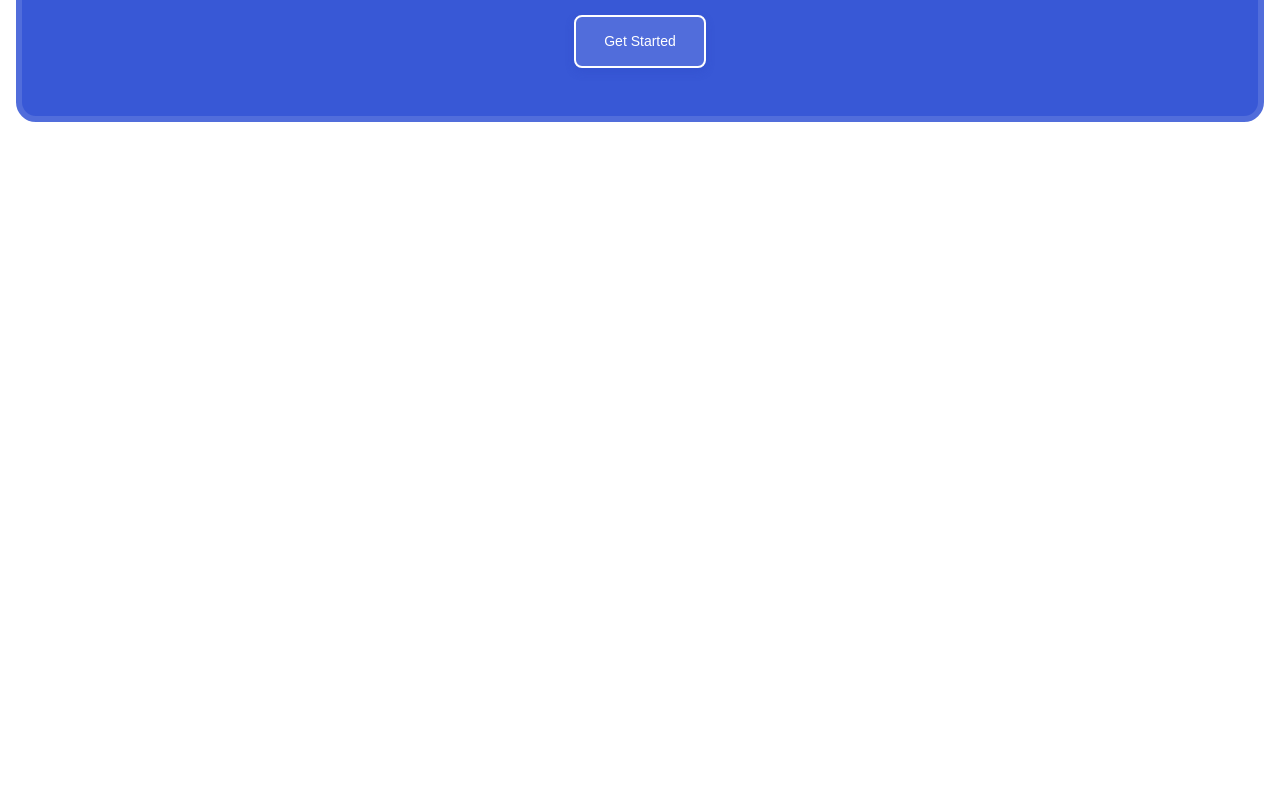
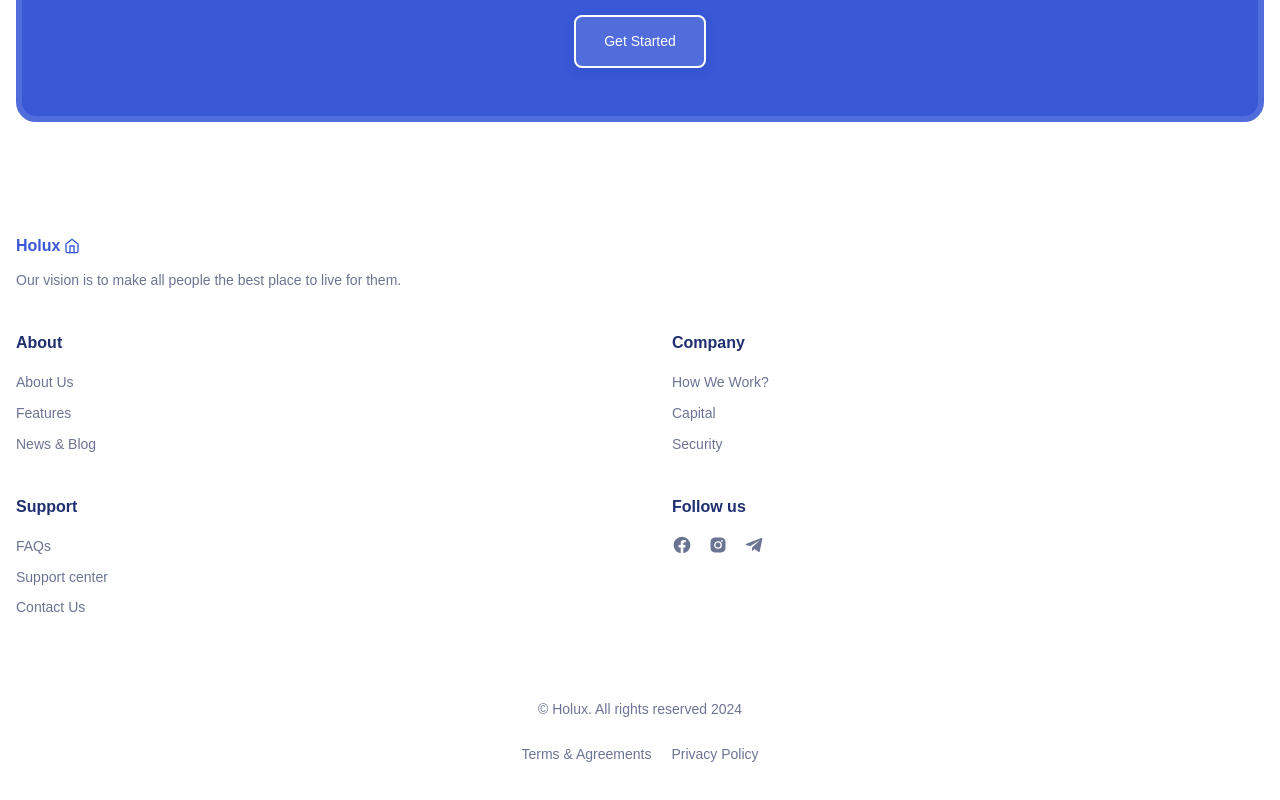
Before and after one commit to azamat-cto/holux, a React (Vite) app: page / in a window 1280 px wide. Shown: the part 5211-6011 px from the top of the page. Before the commit the page ends 5373 px from the top, so only its background shows below. Built offline with nearby package versions, Linux system fonts and the light colour scheme; a small style sheet from the web is missing.

Commit message:
Add footer section basic markup

```diff
--- a/src/App.jsx
+++ b/src/App.jsx
@@ -5,6 +5,7 @@ import Popular from '@/components/popular'
 import Value from '@/components/value'
 import Contact from '@/components/contact'
 import Subscribe from '@/components/subscribe'
+import Footer from '@/components/footer'
 
 function App() {
   return (
@@ -18,6 +19,7 @@ function App() {
         <Contact />
         <Subscribe />
       </main>
+      <Footer />
     </>
   )
 }
--- /dev/null
+++ b/src/components/footer/index.jsx
@@ -0,0 +1,202 @@
+import { cn } from '@/lib/utils'
+
+const itmes = [
+  {
+    id: 'about',
+    title: 'About',
+    links: [
+      {
+        id: 'about-us',
+        url: '',
+        label: 'About Us'
+      },
+      {
+        id: 'features',
+        url: '',
+        label: 'Features'
+      },
+      {
+        id: 'news',
+        url: '',
+        label: 'News & Blog'
+      }
+    ]
+  },
+  {
+    id: 'company',
+    title: 'Company',
+    links: [
+      {
+        id: 'how-we-work',
+        url: '',
+        label: 'How We Work?'
+      },
+      {
+        id: 'capital',
+        url: '',
+        label: 'Capital'
+      },
+      {
+        id: 'security',
+        url: '',
+        label: 'Security'
+      }
+    ]
+  },
+  {
+    id: 'support',
+    title: 'Support',
+    links: [
+      {
+        id: 'faqs',
+        url: '',
+        label: 'FAQs'
+      },
+      {
+        id: 'support-center',
+        url: '',
+        label: 'Support center'
+      },
+      {
+        id: 'contact-us',
+        url: '',
+        label: 'Contact Us'
+      }
+    ]
+  },
+  {
+    id: 'follow',
+    title: 'Follow us',
+    links: [
+      {
+        id: 'facebook',
+        url: 'https://www.facebook.com/',
+        icon: (
+          <svg
+            xmlns="http://www.w3.org/2000/svg"
+            width="1em"
+            height="1em"
+            viewBox="0 0 24 24"
+            fill="currentColor"
+          >
+            <path d="M12.001 2.002c-5.522 0-9.999 4.477-9.999 9.999 0 4.99 3.656 9.126 8.437 9.879v-6.988h-2.54v-2.891h2.54V9.798c0-2.508 1.493-3.891 3.776-3.891 1.094 0 2.24.195 2.24.195v2.459h-1.264c-1.24 0-1.628.772-1.628 1.563v1.875h2.771l-.443 2.891h-2.328v6.988C18.344 21.129 22 16.992 22 12.001c0-5.522-4.477-9.999-9.999-9.999z"></path>
+          </svg>
+        )
+      },
+      {
+        id: 'instagram',
+        url: 'https://www.instagram.com/',
+        icon: (
+          <svg
+            xmlns="http://www.w3.org/2000/svg"
+            width="1em"
+            height="1em"
+            viewBox="0 0 24 24"
+            fill="currentColor"
+          >
+            <path d="M20.947 8.305a6.53 6.53 0 0 0-.419-2.216 4.61 4.61 0 0 0-2.633-2.633 6.606 6.606 0 0 0-2.186-.42c-.962-.043-1.267-.055-3.709-.055s-2.755 0-3.71.055a6.606 6.606 0 0 0-2.185.42 4.607 4.607 0 0 0-2.633 2.633 6.554 6.554 0 0 0-.419 2.185c-.043.963-.056 1.268-.056 3.71s0 2.754.056 3.71c.015.748.156 1.486.419 2.187a4.61 4.61 0 0 0 2.634 2.632 6.584 6.584 0 0 0 2.185.45c.963.043 1.268.056 3.71.056s2.755 0 3.71-.056a6.59 6.59 0 0 0 2.186-.419 4.615 4.615 0 0 0 2.633-2.633c.263-.7.404-1.438.419-2.187.043-.962.056-1.267.056-3.71-.002-2.442-.002-2.752-.058-3.709zm-8.953 8.297c-2.554 0-4.623-2.069-4.623-4.623s2.069-4.623 4.623-4.623a4.623 4.623 0 0 1 0 9.246zm4.807-8.339a1.077 1.077 0 0 1-1.078-1.078 1.077 1.077 0 1 1 2.155 0c0 .596-.482 1.078-1.077 1.078z"></path>
+            <circle cx="11.994" cy="11.979" r="3.003"></circle>
+          </svg>
+        )
+      },
+      {
+        id: 'telegram',
+        url: 'https://www.t.me/',
+        icon: (
+          <svg
+            xmlns="http://www.w3.org/2000/svg"
+            width="1em"
+            height="1em"
+            viewBox="0 0 24 24"
+            fill="currentColor"
+          >
+            <path d="m20.665 3.717-17.73 6.837c-1.21.486-1.203 1.161-.222 1.462l4.552 1.42 10.532-6.645c.498-.303.953-.14.579.192l-8.533 7.701h-.002l.002.001-.314 4.692c.46 0 .663-.211.921-.46l2.211-2.15 4.599 3.397c.848.467 1.457.227 1.668-.785l3.019-14.228c.309-1.239-.473-1.8-1.282-1.434z"></path>
+          </svg>
+        )
+      }
+    ]
+  }
+]
+
+function Footer() {
+  return (
+    <footer className="pt-[4.5rem] pb-8">
+      <div className="container">
+        <div className="grid gap-y-10">
+          <div>
+            <a
+              className="text-primary text-md font-semibold inline-flex items-center gap-x-1 mb-3"
+              href="#home"
+            >
+              <span>Holux</span>
+              <svg
+                xmlns="http://www.w3.org/2000/svg"
+                width="1em"
+                height="1em"
+                viewBox="0 0 24 24"
+                fill="none"
+                stroke="currentColor"
+                strokeWidth="2"
+                strokeLinecap="round"
+                strokeLinejoin="round"
+                className="text-md"
+              >
+                <path d="m3 9 9-7 9 7v11a2 2 0 0 1-2 2H5a2 2 0 0 1-2-2z" />
+                <polyline points="9 22 9 12 15 12 15 22" />
+              </svg>
+            </a>
+            <p className="text-sm font-medium">
+              Our vision is to make all people the best place to live for them.
+            </p>
+          </div>
+
+          <div className="grid grid-cols-2 gap-y-10 gap-x-16">
+            {itmes.map((item) => (
+              <div key={item.id}>
+                <h3 className="text-md mb-4">{item.title}</h3>
+                <ul
+                  className={cn(
+                    item.id === 'follow'
+                      ? 'flex items-center gap-x-4'
+                      : 'grid gap-y-2'
+                  )}
+                >
+                  {item.links.map((link) => (
+                    <li className="" key={link.id}>
+                      <a
+                        className={cn(
+                          item.id === 'follow'
+                            ? 'text-xl transition hover:text-heading'
+                            : 'text-sm font-medium text-foreground hover:text-heading transition'
+                        )}
+                        href={link.url}
+                      >
+                        {item.id === 'follow' ? link.icon : link.label}
+                      </a>
+                    </li>
+                  ))}
+                </ul>
+              </div>
+            ))}
+          </div>
+        </div>
+
+        <div className="flex flex-col gap-y-6 text-center pb-24 mt-20">
+          <p className="text-sm font-medium">
+            &#169; Holux. All rights reserved {new Date().getFullYear()}
+          </p>
+          <div className="flex items-center justify-center gap-x-5 text-sm font-medium">
+            <a className="hover:text-primary transition" href="">
+              Terms & Agreements
+            </a>
+            <a className="hover:text-primary transition" href="">
+              Privacy Policy
+            </a>
+          </div>
+        </div>
+      </div>
+    </footer>
+  )
+}
+
+export default Footer
```
